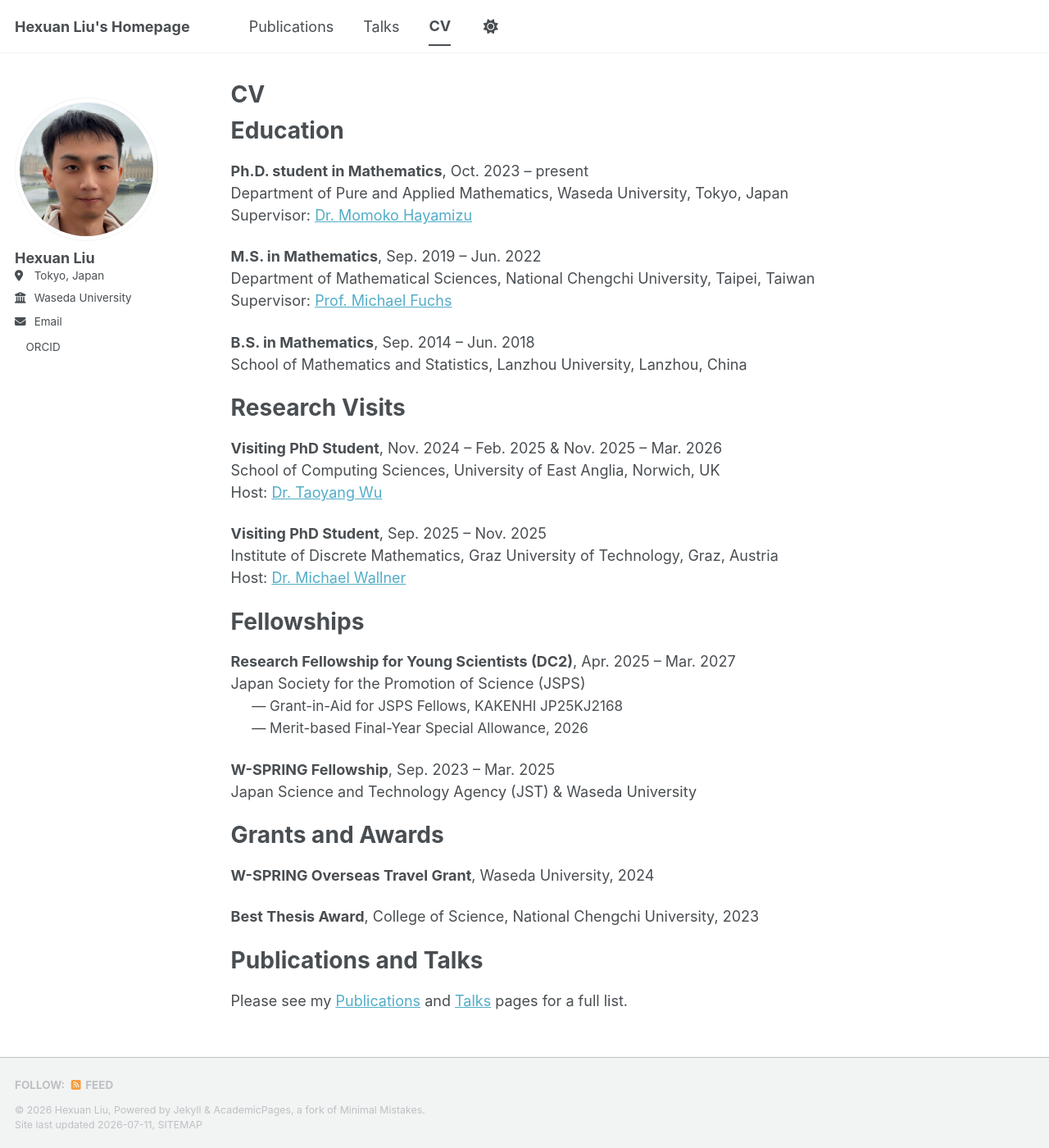
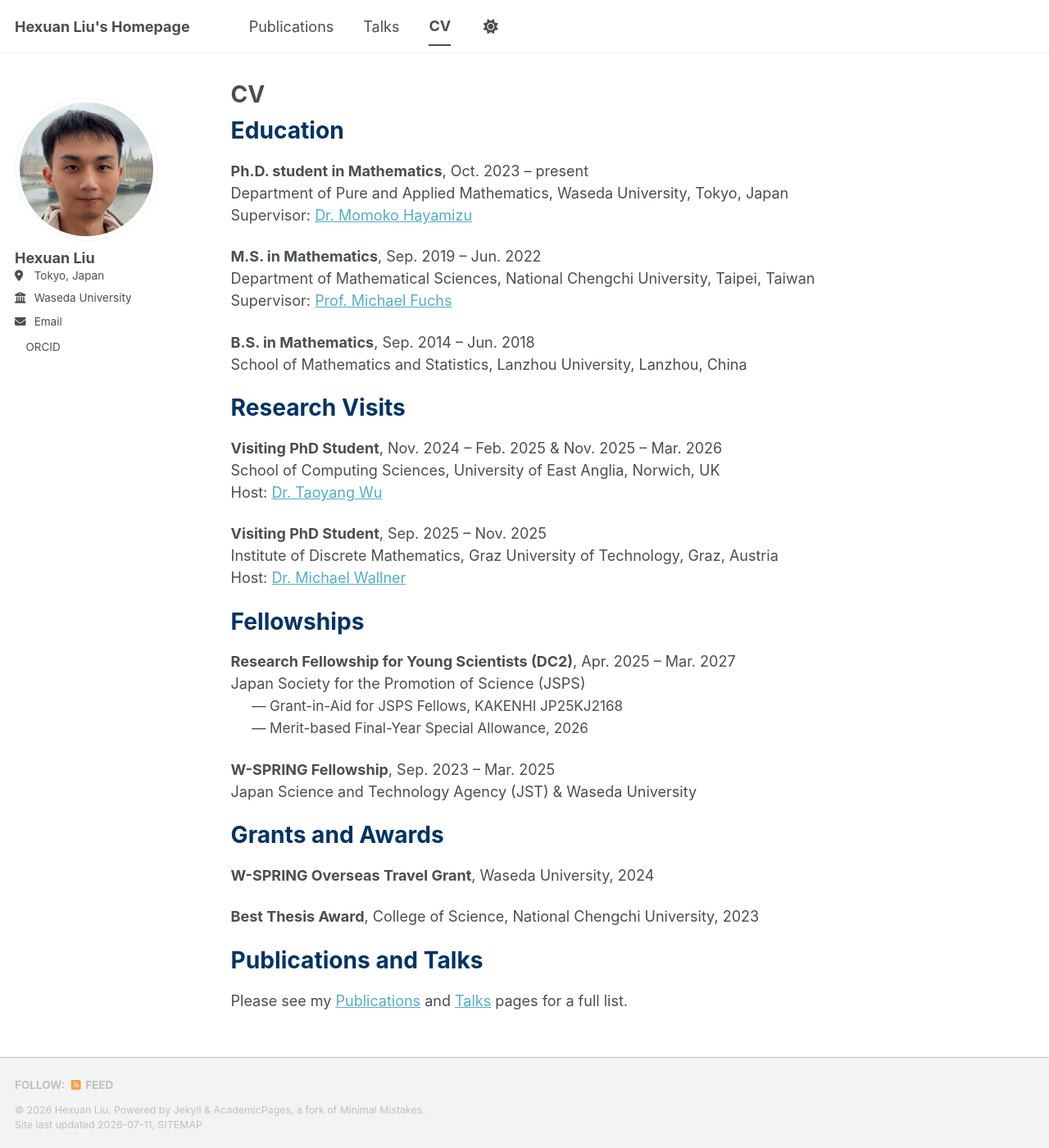
Before and after one commit to Hexuan-Liu/hexuan-liu.github.io, a Jekyll site: the page built from _pages/cv.md, in a window 1280 px wide and 1400 px high. Shown: the whole window at 82% size. Built offline with Jekyll 4.4.1, drawn with Linux system fonts in a browser that asks for light colours; a style sheet for code colours, icons or effects is not loaded.

Commit message:
Refactor CV formatting and section headers
Updated CV formatting by replacing custom styles with inline styles and changing section headers to HTML.

```diff
--- a/_pages/cv.md
+++ b/_pages/cv.md
@@ -9,14 +9,7 @@ redirect_from:
 
 {% include base_path %}
 
-<style>
-.page__content h1 {
-  color: #003366 !important;
-}
-</style>
-
-Education
-======
+<h1 style="color: #003366 !important;">Education</h1>
 
 **Ph.D. student in Mathematics**, Oct. 2023 – present
 Department of Pure and Applied Mathematics, Waseda University, Tokyo, Japan
@@ -29,8 +22,7 @@ Supervisor: [Prof. Michael Fuchs](https://web.math.nccu.edu.tw/mfuchs/)
 **B.S. in Mathematics**, Sep. 2014 – Jun. 2018
 School of Mathematics and Statistics, Lanzhou University, Lanzhou, China
 
-Research Visits
-======
+<h1 style="color: #003366 !important;">Research Visits</h1>
 
 **Visiting PhD Student**, Nov. 2024 – Feb. 2025 & Nov. 2025 – Mar. 2026
 School of Computing Sciences, University of East Anglia, Norwich, UK
@@ -40,8 +32,7 @@ Host: [Dr. Taoyang Wu](https://sites.google.com/site/taoyangwu/home?authuser=0)
 Institute of Discrete Mathematics, Graz University of Technology, Graz, Austria
 Host: [Dr. Michael Wallner](https://dmg.tuwien.ac.at/mwallner/)
 
-Fellowships
-======
+<h1 style="color: #003366 !important;">Fellowships</h1>
 
 **Research Fellowship for Young Scientists (DC2)**, Apr. 2025 – Mar. 2027
 Japan Society for the Promotion of Science (JSPS)
@@ -51,14 +42,12 @@ Japan Society for the Promotion of Science (JSPS)
 **W-SPRING Fellowship**, Sep. 2023 – Mar. 2025
 Japan Science and Technology Agency (JST) & Waseda University
 
-Grants and Awards
-======
+<h1 style="color: #003366 !important;">Grants and Awards</h1>
 
 **W-SPRING Overseas Travel Grant**, Waseda University, 2024
 
 **Best Thesis Award**, College of Science, National Chengchi University, 2023
 
-Publications and Talks
-======
+<h1 style="color: #003366 !important;">Publications and Talks</h1>
 
 Please see my [Publications](/publications/) and [Talks](/talks/) pages for a full list.
```
